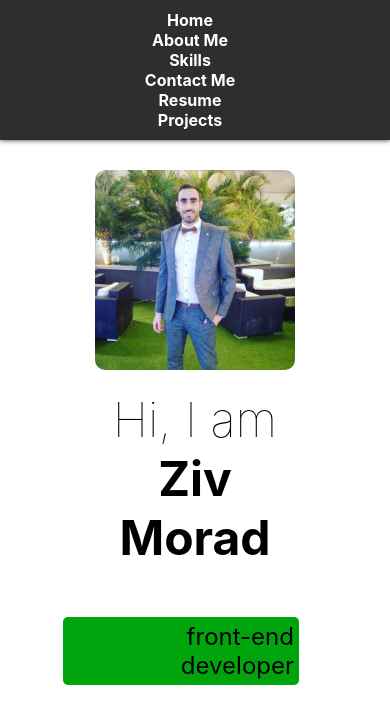
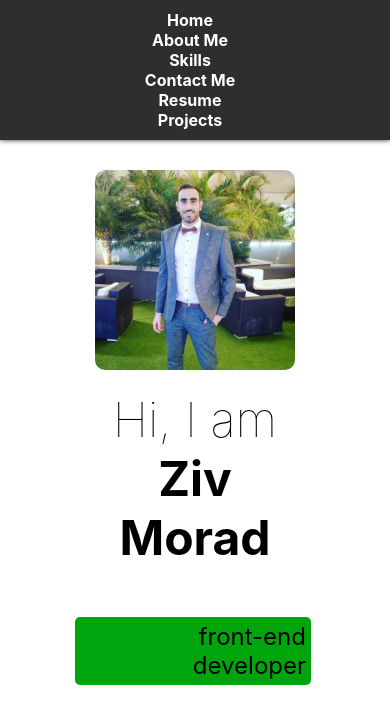
Before and after one commit to zivmorad/portfolio-website, a React (Create React App) app: page / in a window 390 px wide. Shown: the top 724 px of the page. Built offline with nearby package versions, Linux system fonts and the light colour scheme.

Commit message:
fix Intro css

```diff
--- a/src/components/Intro/Intro.css
+++ b/src/components/Intro/Intro.css
@@ -58,6 +58,9 @@
       text-align: center;
       justify-content: center;
     }
+    .intro-subtitle{
+        margin-left: 12px;
+    }
 }
 
 @media(max-width: 500px){
```
